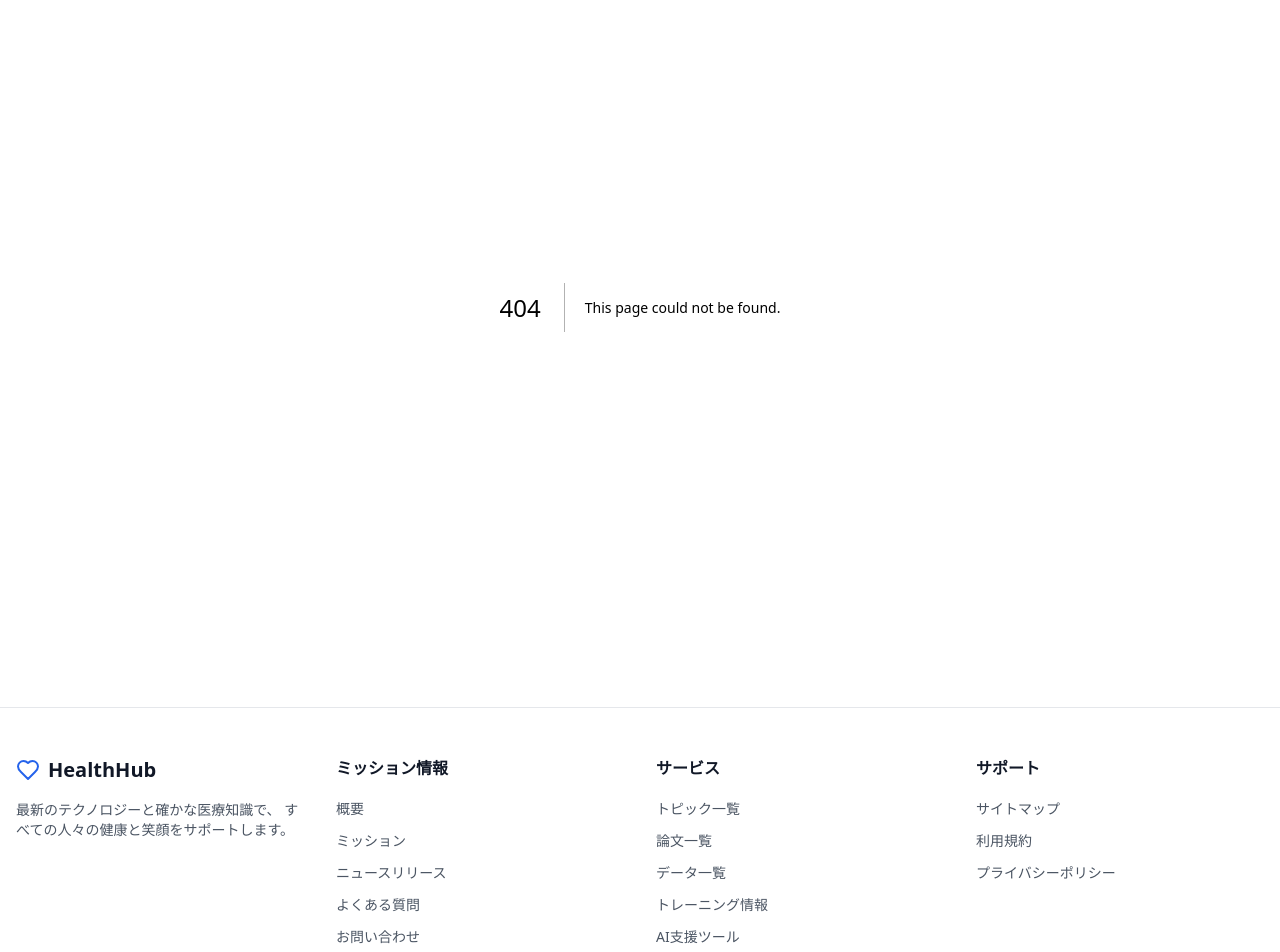
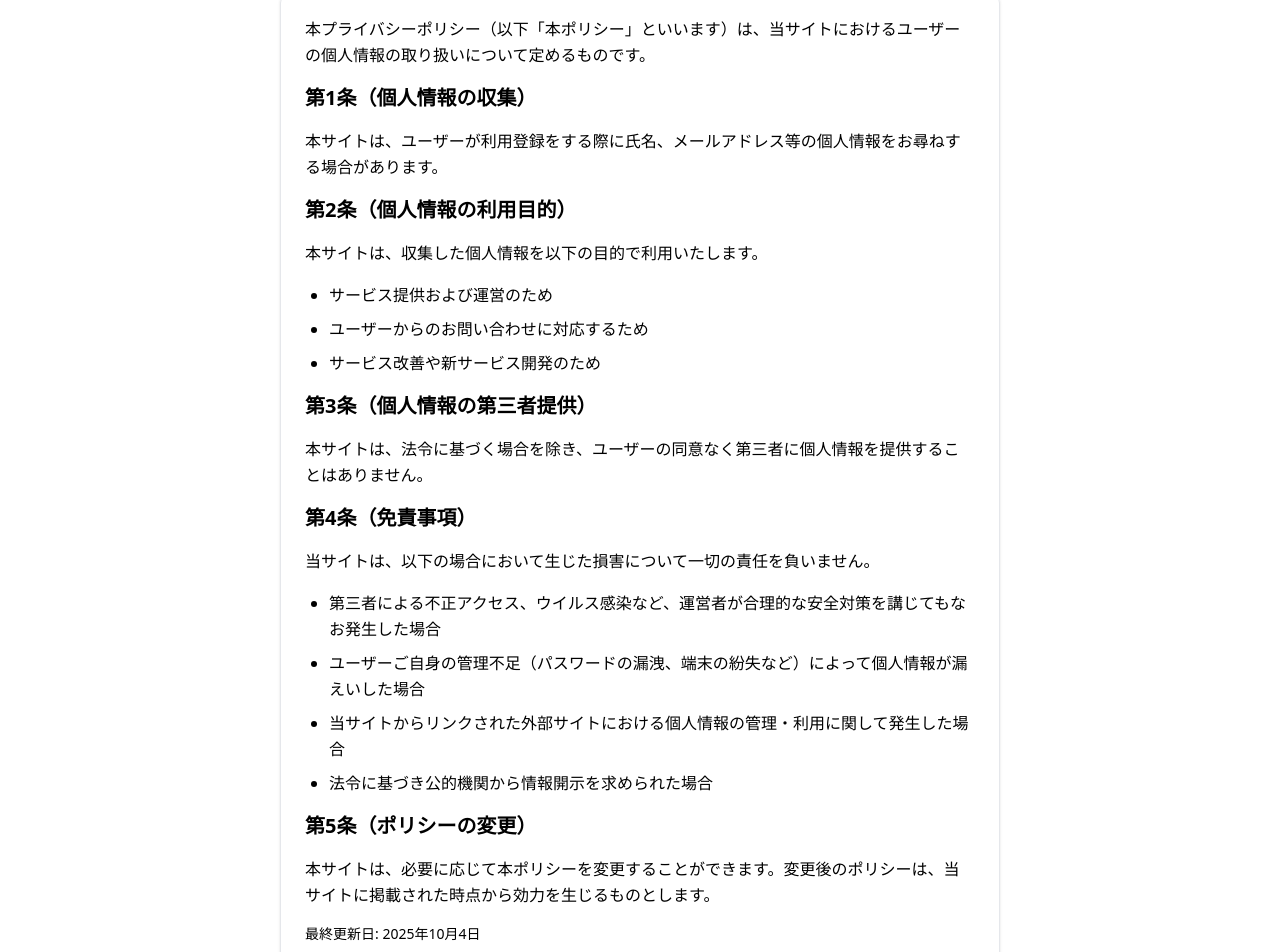
Before and after one commit to sea-yassan33/healthcare-app, a Next.js app: page /privacy in a window 1280 px wide. Before the commit this address had no page. Shown: the part 158-1110 px from the top of the page. Built offline with nearby package versions, Linux system fonts and the light colour scheme.

Commit message:
updae251004

```diff
--- a/app/_components/Footer/index.tsx
+++ b/app/_components/Footer/index.tsx
@@ -1,6 +1,6 @@
 import { Heart } from "lucide-react";
 import Link from "next/link";
-
+// フッターのリンクデータ
 const footerLinks = {
   company: {
     title: "ミッション情報",
@@ -31,8 +31,10 @@ const footerLinks = {
     ]
   }
 };
-
+// フッターコンポーネント
 export default function Footer() {
+  // 年を動的に取得
+  const currentYear = new Date().getFullYear();
   return (
     <footer className="border-t bg-white">
       <div className="container mx-auto px-4 py-12">
@@ -68,7 +70,7 @@ export default function Footer() {
         {/* Bottom Bar */}
         <div className="mt-12 border-t pt-8">
           <div className="flex flex-col items-center justify-between gap-4 text-sm text-gray-600 md:flex-row">
-            <p>© 2024 HealthCare, Inc. All rights reserved.</p>
+            <p>© {currentYear} HealthHub, Inc. All rights reserved.</p>
             <div className="flex gap-4">
               <Link href="/terms" className="hover:text-gray-900">利用規約</Link>
               <Link href="/privacy" className="hover:text-gray-900">プライバシーポリシー</Link>
--- /dev/null
+++ b/app/privacy/page.tsx
@@ -0,0 +1,47 @@
+import { Card, CardContent } from "@/components/ui/card";
+export default function PrivacyPage() {
+return (
+  <div className="max-w-3xl mx-auto p-6">
+    <h1 className="text-3xl font-bold mb-6">プライバシーポリシー</h1>
+    <Card className="mb-6">
+      <CardContent className="p-6 space-y-4 text-base leading-relaxed">
+        <p>
+          本プライバシーポリシー（以下「本ポリシー」といいます）は、当サイトにおけるユーザーの個人情報の取り扱いについて定めるものです。
+        </p>
+        <h2 className="text-xl font-semibold mt-4">第1条（個人情報の収集）</h2>
+        <p>
+          本サイトは、ユーザーが利用登録をする際に氏名、メールアドレス等の個人情報をお尋ねする場合があります。
+        </p>
+        <h2 className="text-xl font-semibold mt-4">第2条（個人情報の利用目的）</h2>
+        <p>本サイトは、収集した個人情報を以下の目的で利用いたします。</p>
+        <ul className="list-disc pl-6 space-y-2">
+          <li>サービス提供および運営のため</li>
+          <li>ユーザーからのお問い合わせに対応するため</li>
+          <li>サービス改善や新サービス開発のため</li>
+        </ul>
+        <h2 className="text-xl font-semibold mt-4">第3条（個人情報の第三者提供）</h2>
+        <p>
+          本サイトは、法令に基づく場合を除き、ユーザーの同意なく第三者に個人情報を提供することはありません。
+        </p>
+        <h2 className="text-xl font-semibold mt-4">第4条（免責事項）</h2>
+        <p>
+          当サイトは、以下の場合において生じた損害について一切の責任を負いません。
+        </p>
+        <ul className="list-disc pl-6 space-y-2">
+          <li>第三者による不正アクセス、ウイルス感染など、運営者が合理的な安全対策を講じてもなお発生した場合</li>
+          <li>ユーザーご自身の管理不足（パスワードの漏洩、端末の紛失など）によって個人情報が漏えいした場合</li>
+          <li>当サイトからリンクされた外部サイトにおける個人情報の管理・利用に関して発生した場合</li>
+          <li>法令に基づき公的機関から情報開示を求められた場合</li>
+        </ul>
+        <h2 className="text-xl font-semibold mt-4">第5条（ポリシーの変更）</h2>
+        <p>
+          本サイトは、必要に応じて本ポリシーを変更することができます。変更後のポリシーは、当サイトに掲載された時点から効力を生じるものとします。
+        </p>
+        <p className="mt-6 text-sm text-muted-foreground">
+          最終更新日: 2025年10月4日
+        </p>
+      </CardContent>
+    </Card>
+  </div>
+);
+}
--- /dev/null
+++ b/app/terms/page.tsx
@@ -0,0 +1,38 @@
+import { Card, CardContent } from "@/components/ui/card";
+export default function TermsPage() {
+return (
+  <div className="max-w-3xl mx-auto p-6">
+    <h1 className="text-3xl font-bold mb-6">利用規約</h1>
+    <Card className="mb-6">
+      <CardContent className="p-6 space-y-4 text-base leading-relaxed">
+        <p>
+          本利用規約（以下「本規約」といいます）は、本サイトをご利用いただく際の条件を定めるものです。
+          ユーザーの皆様は、本規約に従って当サイトをご利用いただきます。
+        </p>
+        <h2 className="text-xl font-semibold mt-4">第1条（適用）</h2>
+        <p>
+        本規約は、ユーザーと本サイト運営者との間の利用に関わる一切の関係に適用されるものとします。
+        </p>
+        <h2 className="text-xl font-semibold mt-4">第2条（禁止事項）</h2>
+        <p>ユーザーは、以下の行為を行ってはなりません。</p>
+        <ul className="list-disc pl-6 space-y-2">
+          <li>法令または公序良俗に違反する行為</li>
+          <li>当サイトの運営を妨害する行為</li>
+          <li>その他、運営者が不適切と判断する行為</li>
+        </ul>
+        <h2 className="text-xl font-semibold mt-4">第3条（免責事項）</h2>
+        <p>
+          本サイトは、正確な情報を提供するよう努めますが、内容の正確性、完全性を保証するものではありません。
+        </p>
+        <h2 className="text-xl font-semibold mt-4">第4条（規約の変更）</h2>
+        <p>
+        本サイトは、必要と判断した場合には、ユーザーに通知することなくいつでも本規約を変更することができます。
+        </p>
+        <p className="mt-6 text-sm text-muted-foreground">
+          最終更新日: 2025年10月4日
+        </p>
+      </CardContent>
+    </Card>
+  </div>
+  );
+}
```
